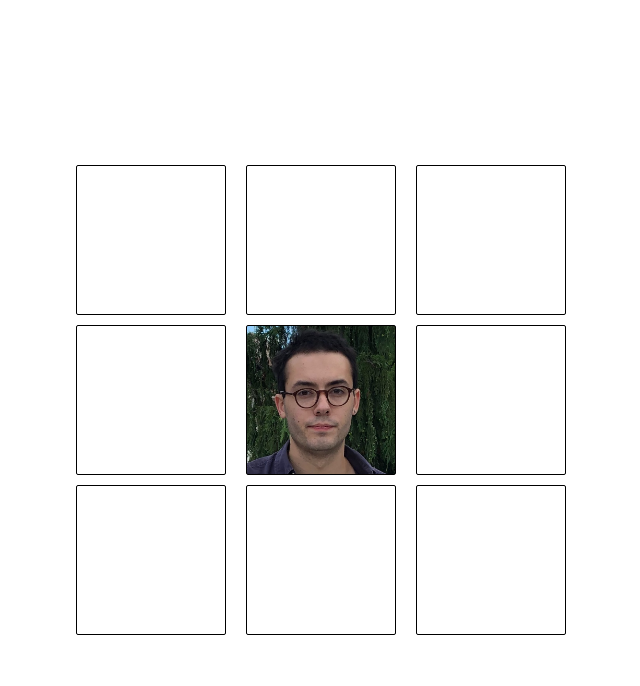
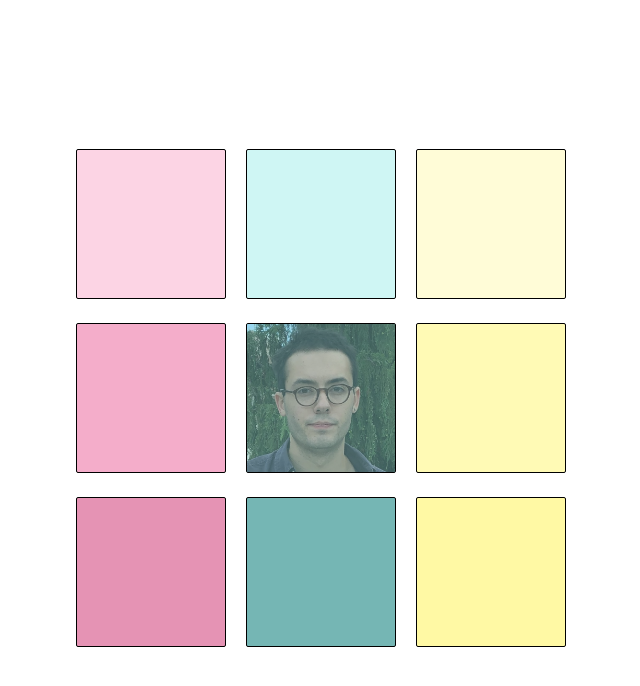
Before and after one commit to jdrub/drubin, a React (Create React App) app: page / in a window 1280 px wide. Shown: the top 686 px of the page, without its empty margins (319-959 px from the left). Built offline with nearby package versions, Linux system fonts and the light colour scheme.

Commit message:
add colors, overlay, order tiles

```diff
--- a/src/Home.js
+++ b/src/Home.js
@@ -5,24 +5,27 @@ import MainPhoto from './mainPhoto.jpg';
 export default () => {
     return (
         <AppContainer>
+            <div>
                 <Row>
-                <Tile />
-                <Tile />
-                <Tile />
+                    <Tile color="#FCD4E4" />
+                    <Tile color="#CFF6F4" />
+                    <Tile color="#FFFCD7" />
                 </Row>
                 <Row>
-                <Tile />
-                <Tile imgSrc={MainPhoto} />
-                <Tile />
+                    <Tile color="#F4ADCA" />
+                    <PhotoTile color="#9FE0DD" imgSrc={MainPhoto} />
+                    <Tile color="#FFFAB5" />
                 </Row>
                 <Row>
-                <Tile />
-                <Tile />
-                <Tile />
+                    <Tile color="#E593B4" />
+                    <Tile color="#75B6B4" />
+                    <Tile color="#FFF9A4" />
                 </Row>
+            </div>
         </AppContainer>
     );
 }
+
 
 const AppContainer = styled.div`
     display: flex;
@@ -36,6 +39,8 @@ const AppContainer = styled.div`
 `;
 
 const Tile = styled.div`
+    display: inline-block;
+
     height: 150px;
     width: 150px;
 
@@ -46,6 +51,7 @@ const Tile = styled.div`
     border-color: black;
     border-style: solid;
 
+    background-color: ${p => p.color};
     ${p => p.imgSrc
         ? css`
             background-image: url(${p.imgSrc});
@@ -56,4 +62,23 @@ const Tile = styled.div`
     }
 `;
 
+const PhotoTile = styled(Tile)`
+    position: relative;
+
+    &:before {
+        position: absolute;
+        display: block;
+
+        top:0;
+        left:0;
+        width:100%;
+        height:100%;
+
+        content:" ";
+
+        background-color: ${p => p.color};
+        opacity: 0.4;
+    }
+`;
+
 const Row = styled.div``;
```
Lines whose indentation alone changed are shown as unchanged.
